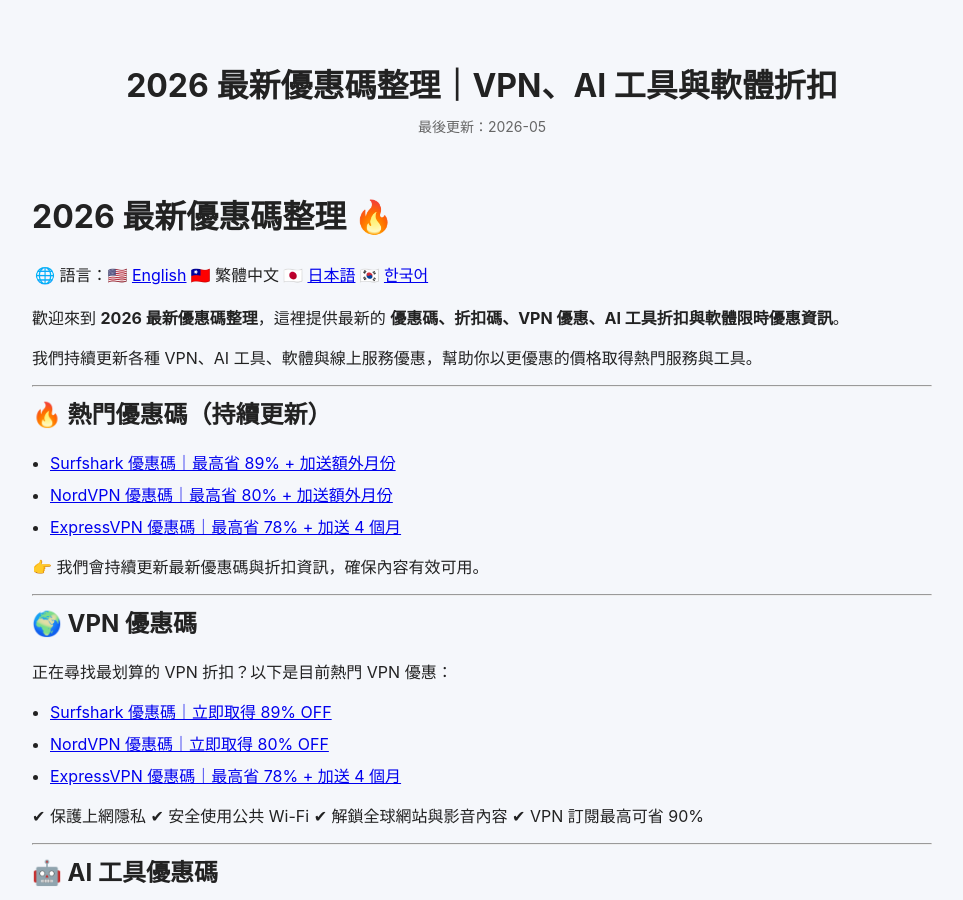
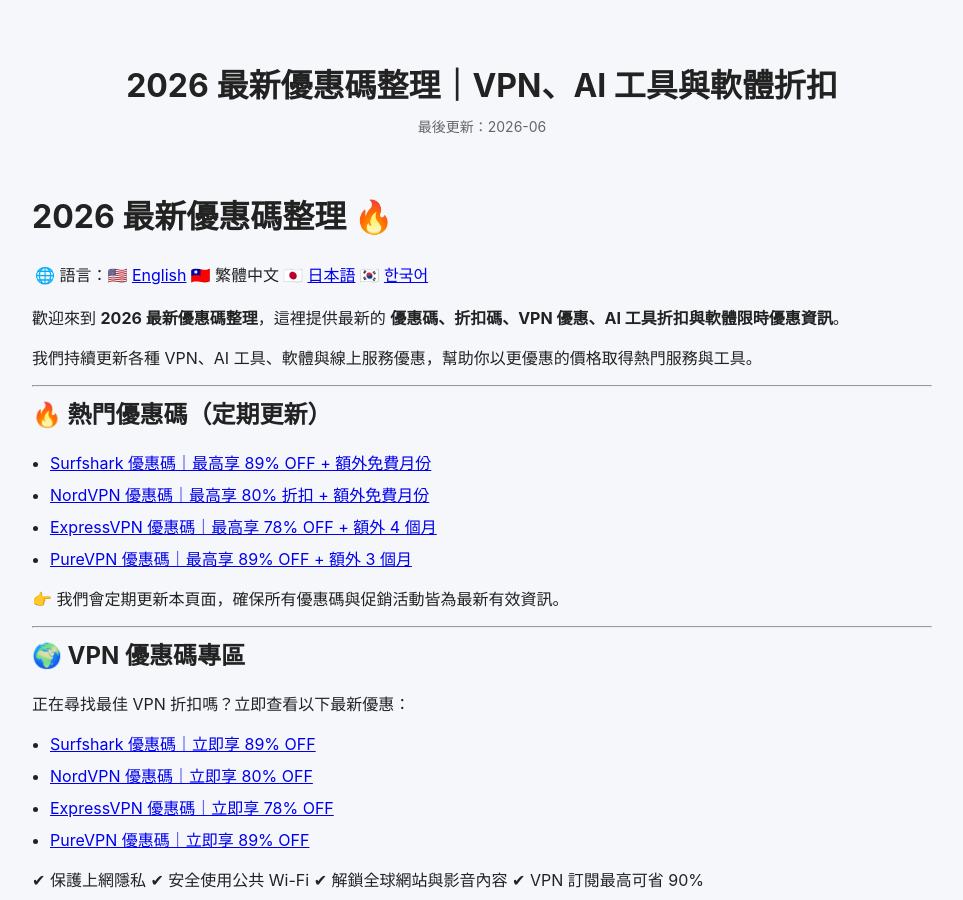
Before and after one commit to BestCouponCodes/best-coupon-codes, a Jekyll site: the page built from index-zh.md, in a window 1280 px wide and 900 px high. Shown: the whole window, without its empty margins (158-1121 px from the left). Built offline with Jekyll 4.4.1, drawn with Linux system fonts in a browser that asks for light colours.

Commit message:
Revise discount codes and update last modified date
Updated last modified date and improved wording for clarity in the discount code section.

```diff
--- a/index-zh.md
+++ b/index-zh.md
@@ -5,7 +5,7 @@ title: "2026 最新優惠碼整理｜VPN、AI 工具與軟體折扣"
 description: "整理最新 VPN 優惠碼、AI 工具折扣、軟體優惠與限時折扣資訊，持續更新並驗證可用優惠。"
 excerpt: ""
 lang: zh
-last_modified_at: "2026-05-20"
+last_modified_at: "2026-06-03"
 
 ---
 
@@ -19,23 +19,26 @@ last_modified_at: "2026-05-20"
 
 ---
 
-## 🔥 熱門優惠碼（持續更新）
+## 🔥 熱門優惠碼（定期更新）
 
-* [Surfshark 優惠碼｜最高省 89% + 加送額外月份](/best-coupon-codes/surfshark-coupon-code-zh/)
-* [NordVPN 優惠碼｜最高省 80% + 加送額外月份](/best-coupon-codes/nordvpn-coupon-code-zh/)
-* [ExpressVPN 優惠碼｜最高省 78% + 加送 4 個月](/best-coupon-codes/expressvpn-coupon-code-zh/)
+* [Surfshark 優惠碼｜最高享 89% OFF + 額外免費月份](/best-coupon-codes/surfshark-coupon-code/)
+* [NordVPN 優惠碼｜最高享 80% 折扣 + 額外免費月份](/best-coupon-codes/nordvpn-coupon-code/)
+* [ExpressVPN 優惠碼｜最高享 78% OFF + 額外 4 個月](/best-coupon-codes/expressvpn-coupon-code/)
+* [PureVPN 優惠碼｜最高享 89% OFF + 額外 3 個月](/best-coupon-codes/purevpn-coupon-code/)
 
-👉 我們會持續更新最新優惠碼與折扣資訊，確保內容有效可用。
+👉 我們會定期更新本頁面，確保所有優惠碼與促銷活動皆為最新有效資訊。
 
 ---
 
-## 🌍 VPN 優惠碼
+## 🌍 VPN 優惠碼專區
 
-正在尋找最划算的 VPN 折扣？以下是目前熱門 VPN 優惠：
+正在尋找最佳 VPN 折扣嗎？立即查看以下最新優惠：
 
-* [Surfshark 優惠碼｜立即取得 89% OFF](/best-coupon-codes/surfshark-coupon-code-zh/)
-* [NordVPN 優惠碼｜立即取得 80% OFF](/best-coupon-codes/nordvpn-coupon-code-zh/)
-* [ExpressVPN 優惠碼｜最高省 78% + 加送 4 個月](/best-coupon-codes/expressvpn-coupon-code-zh/)
+* [Surfshark 優惠碼｜立即享 89% OFF](/best-coupon-codes/surfshark-coupon-code/)
+* [NordVPN 優惠碼｜立即享 80% OFF](/best-coupon-codes/nordvpn-coupon-code/)
+* [ExpressVPN 優惠碼｜立即享 78% OFF](/best-coupon-codes/expressvpn-coupon-code/)
+* [PureVPN 優惠碼｜立即享 89% OFF](/best-coupon-codes/purevpn-coupon-code/)
+
 
 ✔ 保護上網隱私
 ✔ 安全使用公共 Wi-Fi
```
